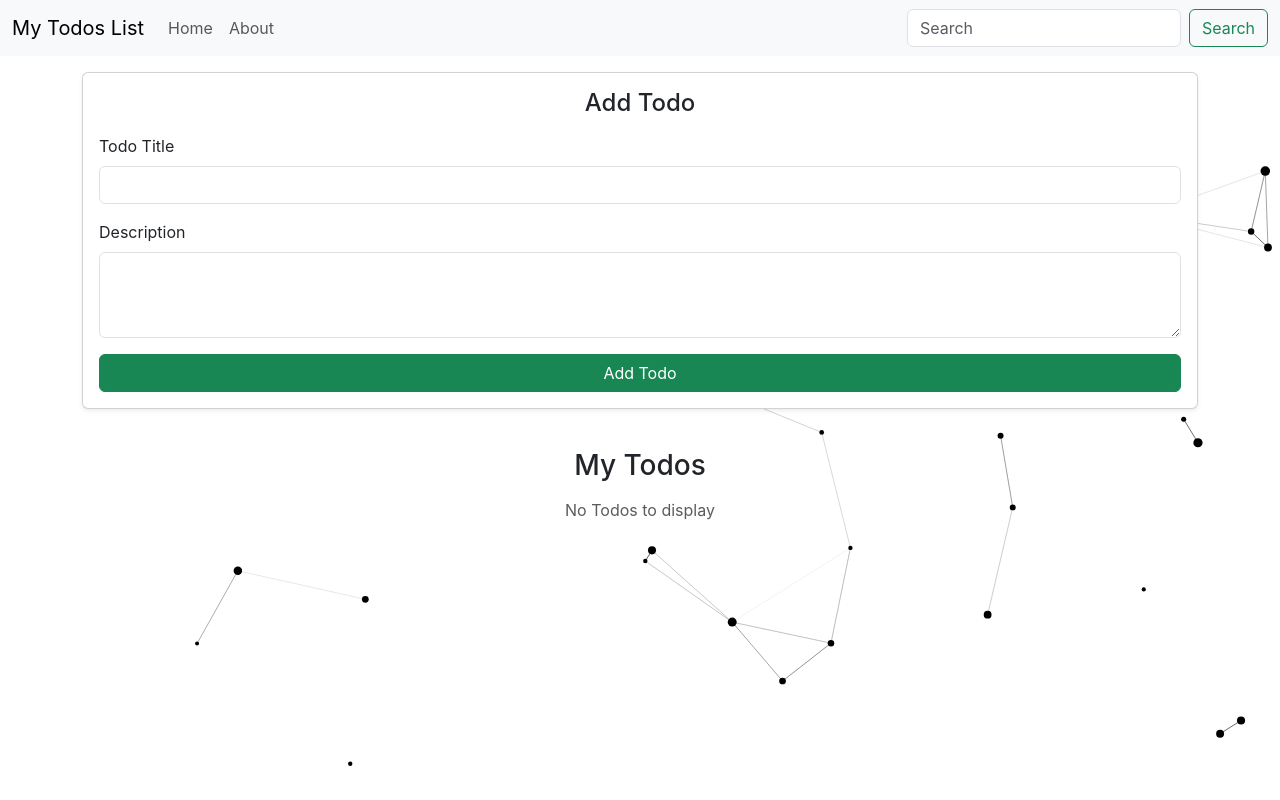
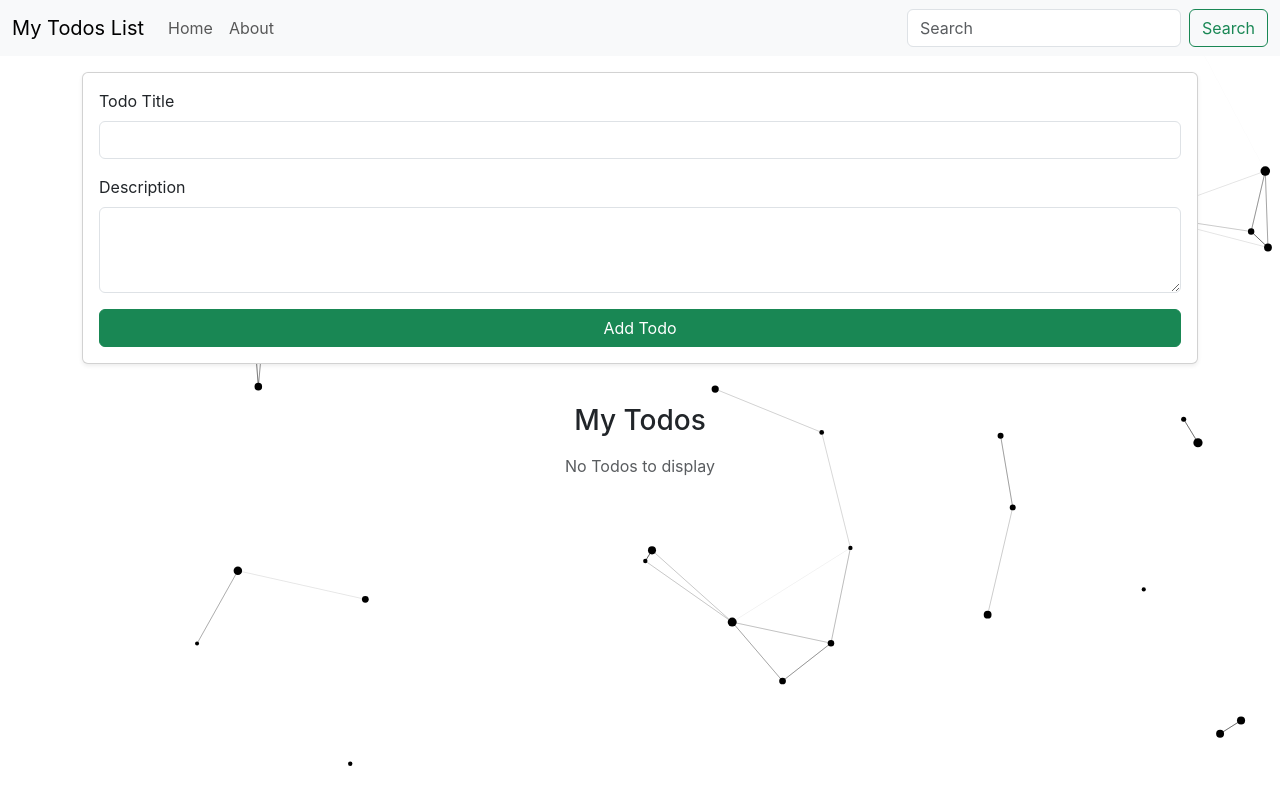
Before and after one commit to Kaamil1206/Todo-app, a React (Create React App) app: page / in a window 1280 px wide. Shown: the top 800 px of the page. Built offline with nearby package versions, Linux system fonts and the light colour scheme.

Commit message:
Update Addtodo.js

```diff
--- a/src/MyComponents/Addtodo.js
+++ b/src/MyComponents/Addtodo.js
@@ -23,7 +23,7 @@ export const Addtodo = (props) => {
     return (
         <div className="card shadow-sm mb-4">
             <div className="card-body">
-                <h4 className="card-title text-center mb-3">Add Todo</h4>
+
                 <form onSubmit={submit}>
                     <div className="mb-3">
                         <label htmlFor="title" className="form-label">Todo Title</label>
```
